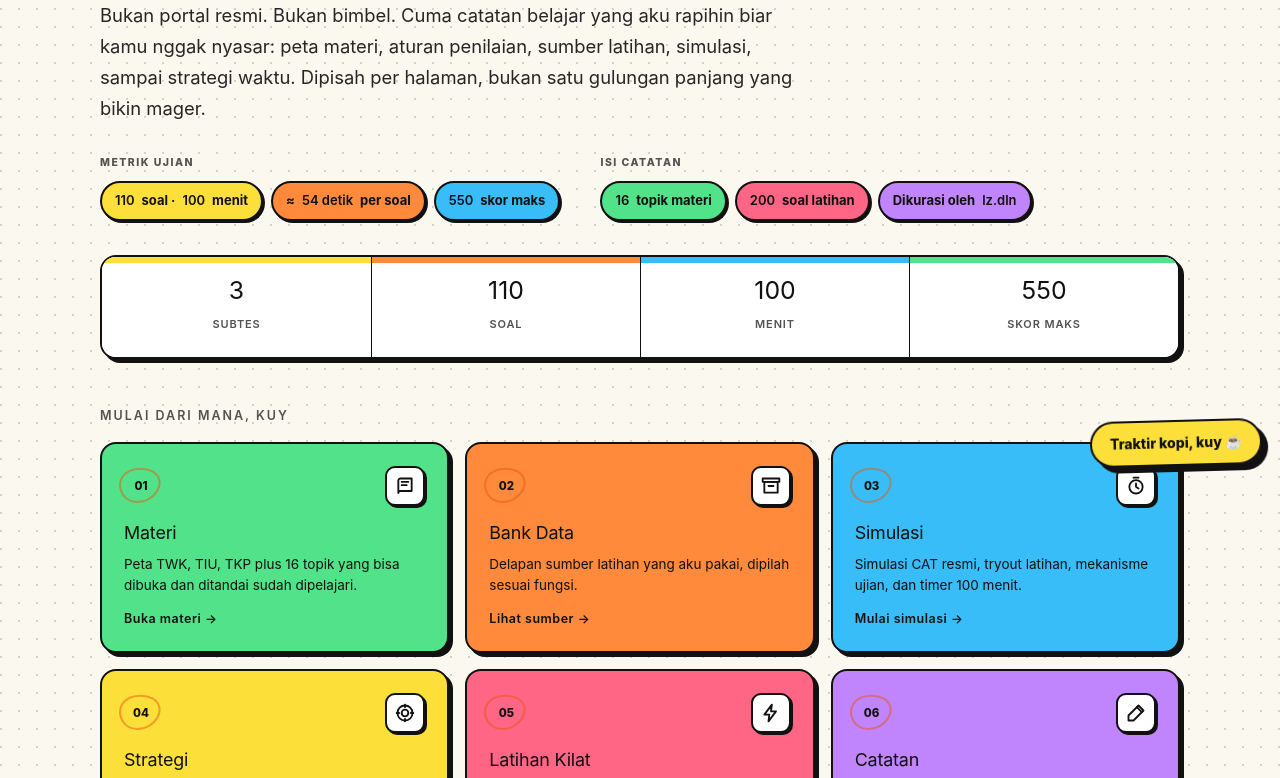
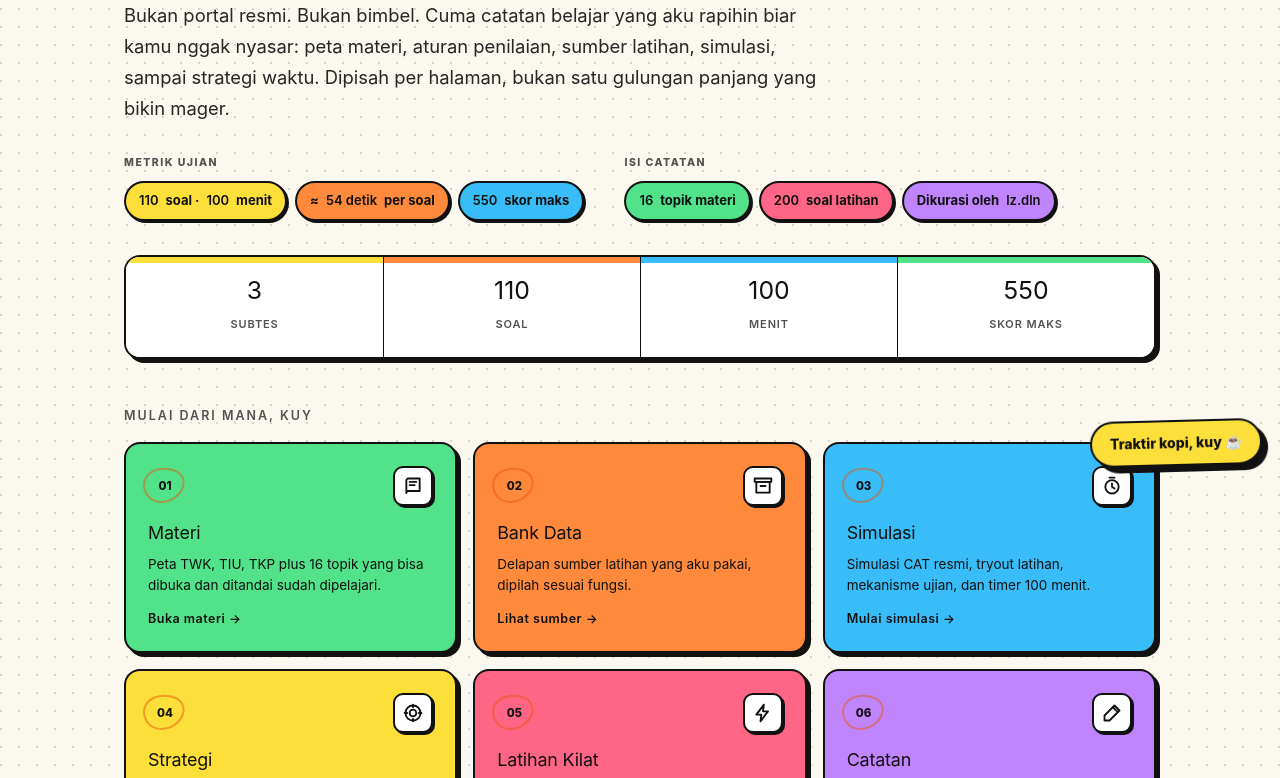
Before and after one commit to lzdluna/lzdluna, a website: page index.html in a window 1280 px wide. Shown: the part 316-1094 px from the top of the page. Drawn offline with Linux system fonts and the light colour scheme.

Commit message:
Benerin jarak kanan-kiri konten yang ketimpa page-inner

```diff
--- a/assets/css/skd.css
+++ b/assets/css/skd.css
@@ -153,7 +153,7 @@ a,button{touch-action:manipulation;}
 
 .page{display:none;}
 .page.active{display:block;}
-.page-inner{padding:clamp(32px,6vw,52px) 0 clamp(56px,8vw,80px);}
+.page-inner{padding-top:clamp(32px,6vw,52px);padding-bottom:clamp(56px,8vw,80px);}
 
 .eyebrow{
   display:inline-flex;align-items:center;gap:8px;
```
